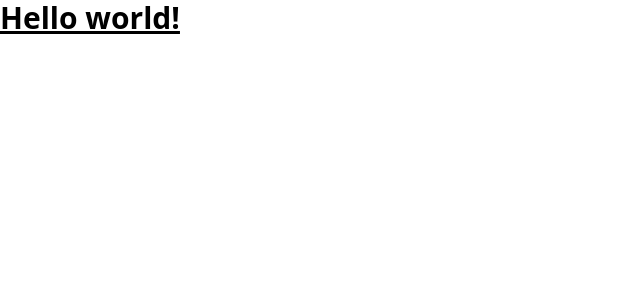
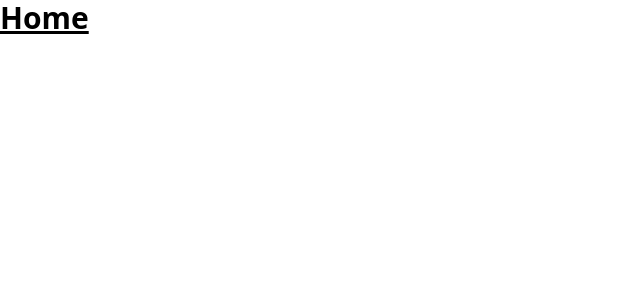
Before and after one commit to sdkk1/nextjs-hp, a Next.js app: page / in a window 1280 px wide. Shown: the top 300 px of the page, without its empty margins (0-640 px from the left). Built offline with nearby package versions, Linux system fonts and the light colour scheme.

Commit message:
update: Homeページを修正

```diff
--- a/src/pages/index.tsx
+++ b/src/pages/index.tsx
@@ -1,10 +1,15 @@
 import type { NextPage } from 'next'
 import Head from 'next/head'
-import Image from 'next/image'
-import styles from '../styles/Home.module.css'
 
 const Home: NextPage = () => {
-  return <h1 className='text-3xl font-bold underline'>Hello world!</h1>
+  return (
+    <>
+      <Head>
+        <title>Home</title>
+      </Head>
+      <h1 className='text-3xl font-bold underline'>Home</h1>
+    </>
+  )
 }
 
 export default Home
```
